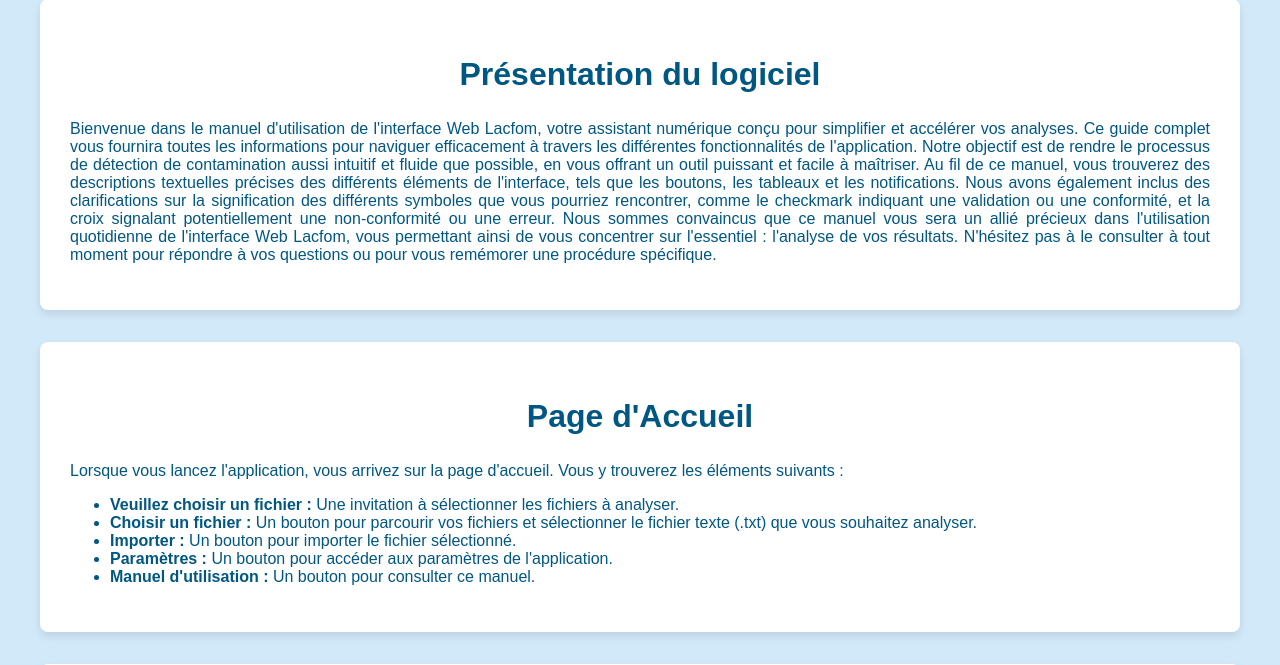
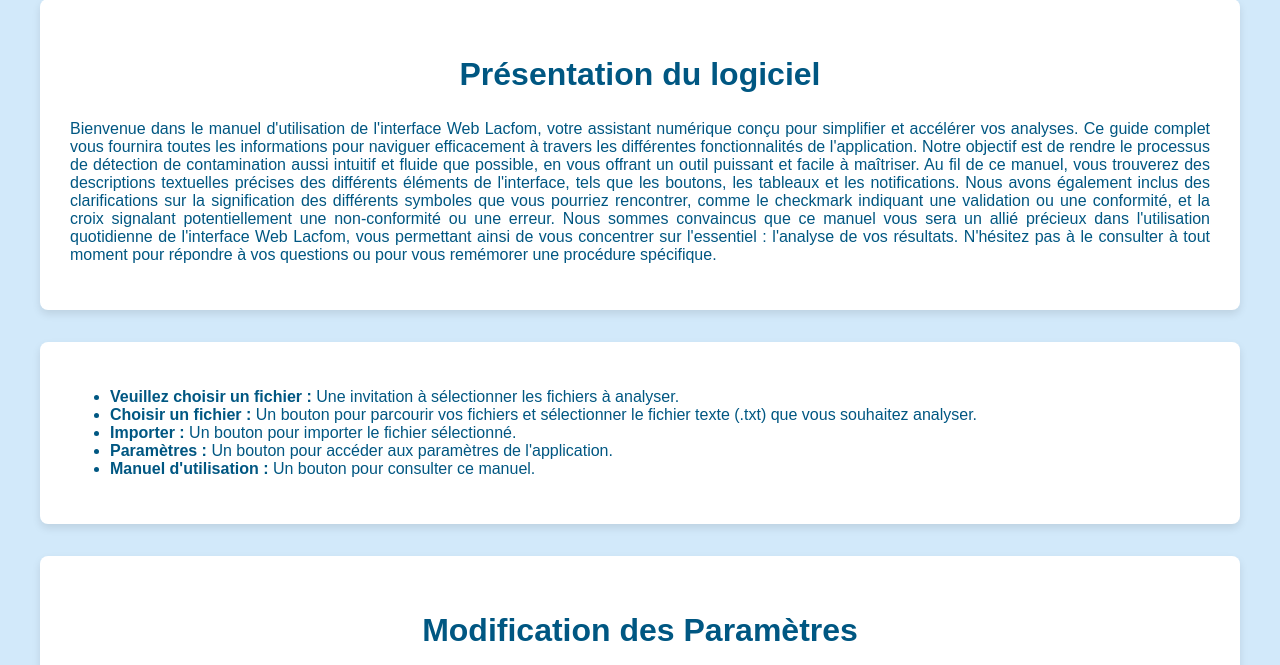
Before and after one commit to RAHMANIfatima/LacFom, a Django app: page /manuel-d-utilisation/ in a window 1280 px wide. Shown: the part 783-1448 px from the top of the page. Run offline with Django 3.2, Linux system fonts and the light colour scheme.

Commit message:
Update manuel.html

```diff
--- a/Django/src/lacfom/templates/lacfom/manuel.html
+++ b/Django/src/lacfom/templates/lacfom/manuel.html
@@ -135,8 +135,7 @@
         </div>
 
         <div class="content-section" id="accueil">
-            <h2>Page d'Accueil</h2>
-            <p>Lorsque vous lancez l'application, vous arrivez sur la page d'accueil. Vous y trouverez les éléments suivants :</p>
+
             <ul>
                 <li><strong>Veuillez choisir un fichier :</strong> Une invitation à sélectionner les fichiers à analyser.</li>
                 <li><strong>Choisir un fichier :</strong> Un bouton pour parcourir vos fichiers et sélectionner le fichier texte (.txt) que vous souhaitez analyser.</li>
@@ -215,7 +214,7 @@
     </div>
 
     <footer>
-        <p>© 2025 Université de Bordeaux - Projet LacFom</p>
+        <p>© 2025 - Projet LacFom</p>
     </footer>
 
 </body>
```
